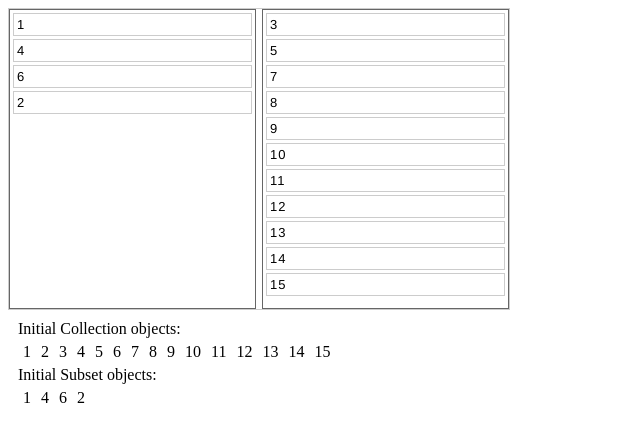
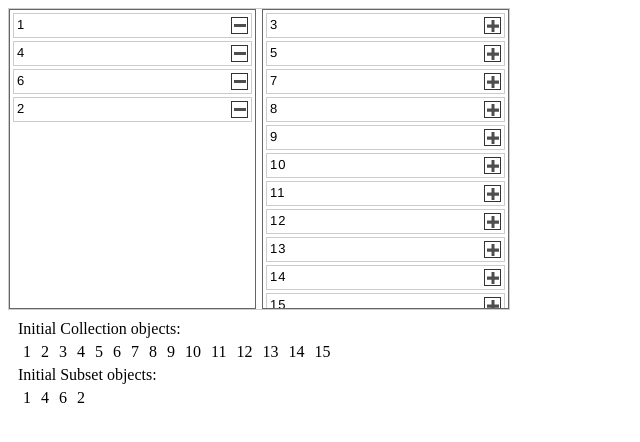
Before and after one commit to emir01/eList, a plain HTML site: page src/index.html in a window 1280 px wide. Shown: the whole page, without its empty margins (0-640 px from the left). Drawn offline with Linux system fonts and the light colour scheme.

Commit message:
Styling and Code Changes. Seting up more fancy icons. Partial Commit.

```diff
--- a/src/content/less/eList.less
+++ b/src/content/less/eList.less
@@ -50,10 +50,22 @@
 
 		&.elist-main-collection-wrapper{
 			float:right;
+
+			// based on which list we are we
+			// are overiding the icon on the transfer button
+			.item-icon-wrapper {
+				.icon("plus_small.png");
+			}
 		}
 
 		&.elist-subset-collection-wrapper{
 			float:left;
+
+			// based on which list we are we
+			// are overiding the icon on the transfer button
+			.item-icon-wrapper {
+				.icon("minus_small.png");
+			}
 		}
 	}
 
@@ -83,6 +95,20 @@
 			&:hover{
 				cursor:pointer;
 				background-color:#CCC;
+			}
+
+			.item-display-wrapper {
+				float:left;
+			}
+
+			.item-icon-wrapper {
+				width:15px;
+				height:15px;
+
+				border:1px solid #333;
+
+				position:relative;
+				float:right
 			}
 		}
 	}
--- a/src/content/less/mixins.less
+++ b/src/content/less/mixins.less
@@ -1,5 +1,14 @@
+// general font mixin used to modify dom element fonts
 .font(){
 	font-family: 'Helvetica Neue', Helvetica, Arial, sans-serif;
 	font-weight: normal;
 	letter-spacing: 1px;
 }
+
+// general icon mixing used to set an icon as the background image for a given element
+.icon(@icon-name){
+	@icon-path:"@{icons-general-path}/@{icon-name}";
+	background-image:url('@{icon-path}');
+	background-repeat:no-repeat;
+	background-position: center center;
+}
--- a/src/content/less/variables.less
+++ b/src/content/less/variables.less
@@ -1,7 +1,26 @@
 
 /*
 	Layout and Color variables for the E-List jquery plugin
+	========================================================================
+
+	General dimension and color variables used throughout the plugin
 */
 
 @main-container-width:500px;
 @main-container-height: 300px;
+
+/*
+	Icon Variables
+	========================================================================
+
+	Variables for Icon names for certain dom element
+*/
+
+/*
+	Path Variables
+	========================================================================
+
+	Variables for content path properties
+*/
+
+@icons-general-path:"../images/icons";
--- a/src/js/eList.js
+++ b/src/js/eList.js
@@ -154,6 +154,9 @@
 		/*
 			Process the options object and  extend with default
 			options.
+
+			options: The options object that we are going to process and extend with default plugin
+					 defined options.
 		*/
 
 		processOptions: function(options){
@@ -256,7 +259,7 @@
 			Create an UL list container element to be used as the list for the collections
 		*/
 
-		list:function(){
+		list: function(){
 			var $list = $("<ul></ul>");
 
 			$list.addClass("elist-list");
@@ -267,11 +270,28 @@
 			 Create a single list item
 
 			 itemDisplayValue: The data display value for a given data item.
-		*/
+			 whichList: To which initial list will the item belong to.
+			 */
 
-		item:function(itemDisplayValue){
+		item: function(itemDisplayValue, whichList){
 			var $listItem = $("<li></li>");
-			$listItem.html(itemDisplayValue);
+
+			// crete the elements that will store the display text/html
+			// and the icons used to change list composition
+
+			var $displayContainer = $("<div></div>").addClass("item-display-wrapper");
+			var $iconContainer = $("<div></div>").addClass("item-icon-wrapper");;
+
+			// compose the value display and icon elements
+			$displayContainer.html(itemDisplayValue);
+			$listItem.append($displayContainer);
+
+			$listItem.append($iconContainer);
+
+			// because we are going to probably use floats
+			// we are going to append a clear div to the li dom element
+
+			$listItem.append(this.clear());
 
 			return $listItem;
 		},
```
Also changed, not shown: src/content/images/icons/Add.png (added), src/content/images/icons/Remove.png (added), src/content/images/icons/minus_small.png (added), src/content/images/icons/plus_small.png (added), src/content/less/eList.css.
